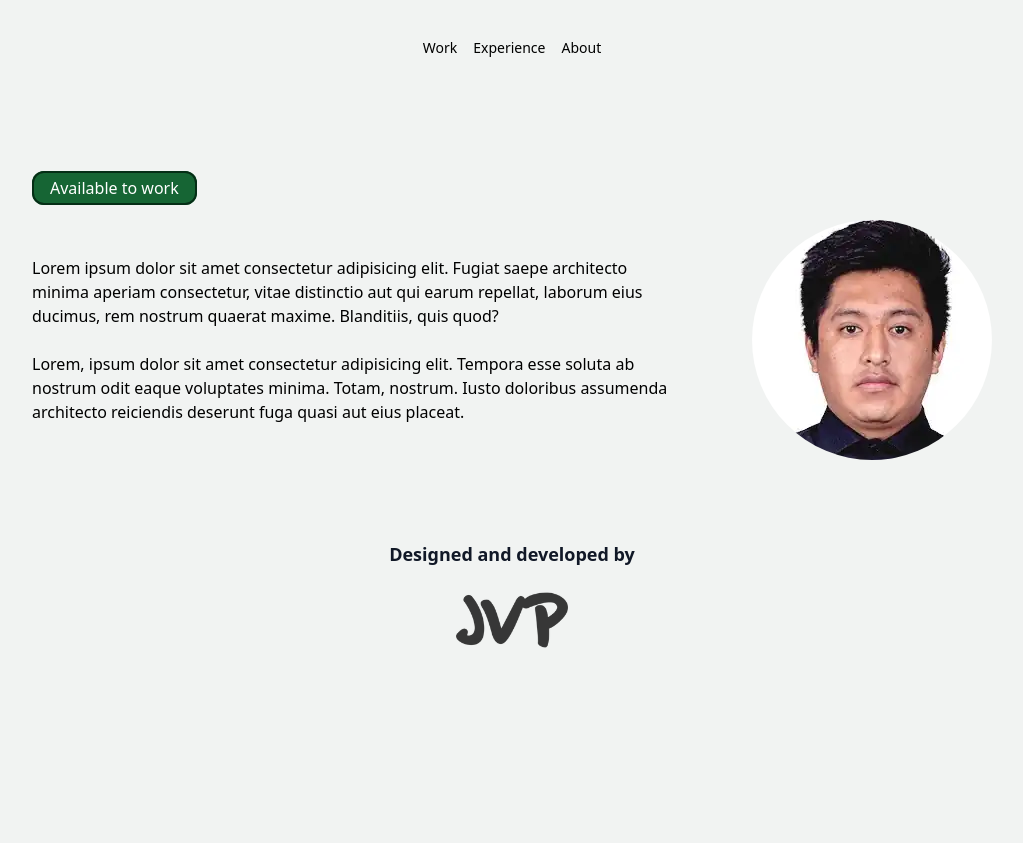
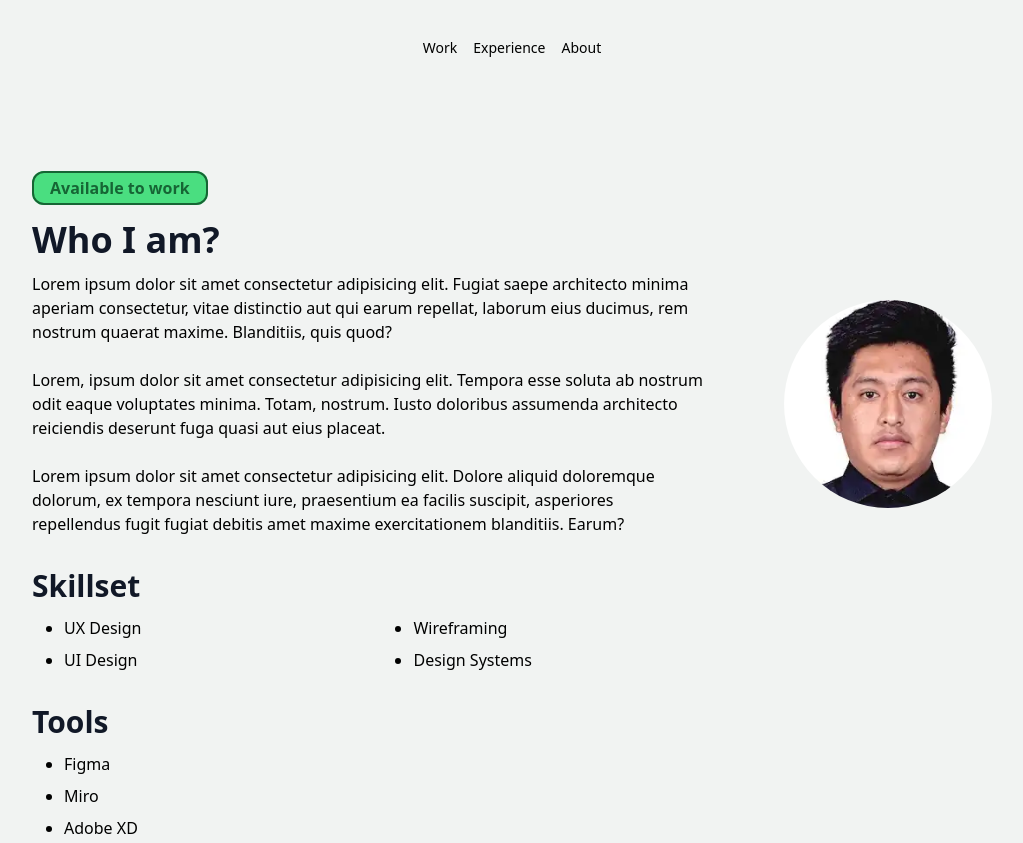
Before and after one commit to josvillegas/jos-portfolio, an Astro site: page /about in a window 1280 px wide. Shown: the top 843 px of the page, without its empty margins (128-1151 px from the left). Before the commit the page ends 800 px from the top, so only its background shows below. Built offline with nearby package versions, Linux system fonts and the light colour scheme; Astro itself is replaced by a stand-in of ours.

Commit message:
update about

```diff
--- a/src/pages/about/index.astro
+++ b/src/pages/about/index.astro
@@ -7,10 +7,11 @@ import SectionContainer from "../../components/SectionContainer.astro";
   <SectionContainer>
     <div class="mb-5">
       <span
-        class="bg-green-800 py-1 px-4 rounded-xl text-white border-2 border-green-950"
+        class="bg-green-400 py-1 px-4 rounded-xl text-green-800 border-2 border-green-800 font-bold text-sm md:text-base"
         >Available to work</span
       >
     </div>
+    <h3 class="text-4xl font-bold text-gray-900 mt-5 mb-3">Who I am?</h3>
     <section
       class="flex flex-col-reverse items-center justify-center md:flex-row gap-x-20 gap-y-10"
     >
@@ -27,13 +28,42 @@ import SectionContainer from "../../components/SectionContainer.astro";
           doloribus assumenda architecto reiciendis deserunt fuga quasi aut eius
           placeat.
         </p>
+        <p>
+          Lorem ipsum dolor sit amet consectetur adipisicing elit. Dolore
+          aliquid doloremque dolorum, ex tempora nesciunt iure, praesentium ea
+          facilis suscipit, asperiores repellendus fugit fugiat debitis amet
+          maxime exercitationem blanditiis. Earum?
+        </p>
       </div>
       <img
-        class="rounded-full"
+        class="rounded-full size-40 sm:size-52 mt-10 sm:mt-0"
         src="perfilcv.webp"
         alt="Imagen de Jos Villegas"
         title="Imagen de Jos Villegas"
       />
     </section>
+
+    <h3 class="text-3xl font-bold text-gray-900 mt-8 mb-3">Skillset</h3>
+    <section
+      class="flex flex-col items-start gap-x-60 sm:flex-row sm:items-center"
+    >
+      <ul class="list-disc ml-8 space-y-2">
+        <li>UX Design</li>
+        <li>UI Design</li>
+      </ul>
+      <ul class="list-disc ml-8 space-y-2 sm:mt-0 mt-2">
+        <li>Wireframing</li>
+        <li>Design Systems</li>
+      </ul>
+    </section>
+
+    <h3 class="text-3xl font-bold text-gray-900 mt-8 mb-3">Tools</h3>
+    <section class="flex items-start sm:items-center">
+      <ul class="list-disc ml-8 space-y-2">
+        <li>Figma</li>
+        <li>Miro</li>
+        <li>Adobe XD</li>
+      </ul>
+    </section>
   </SectionContainer>
 </MainLayout>
```
